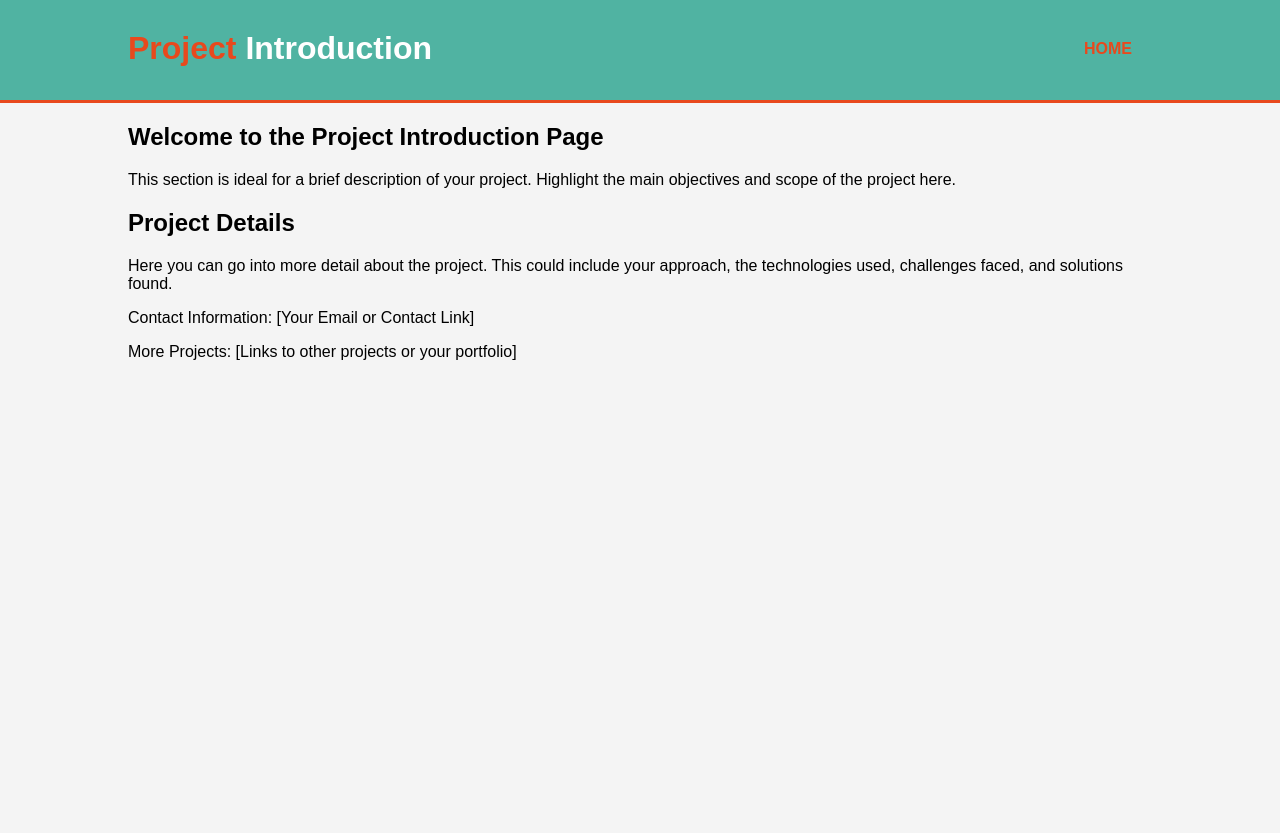
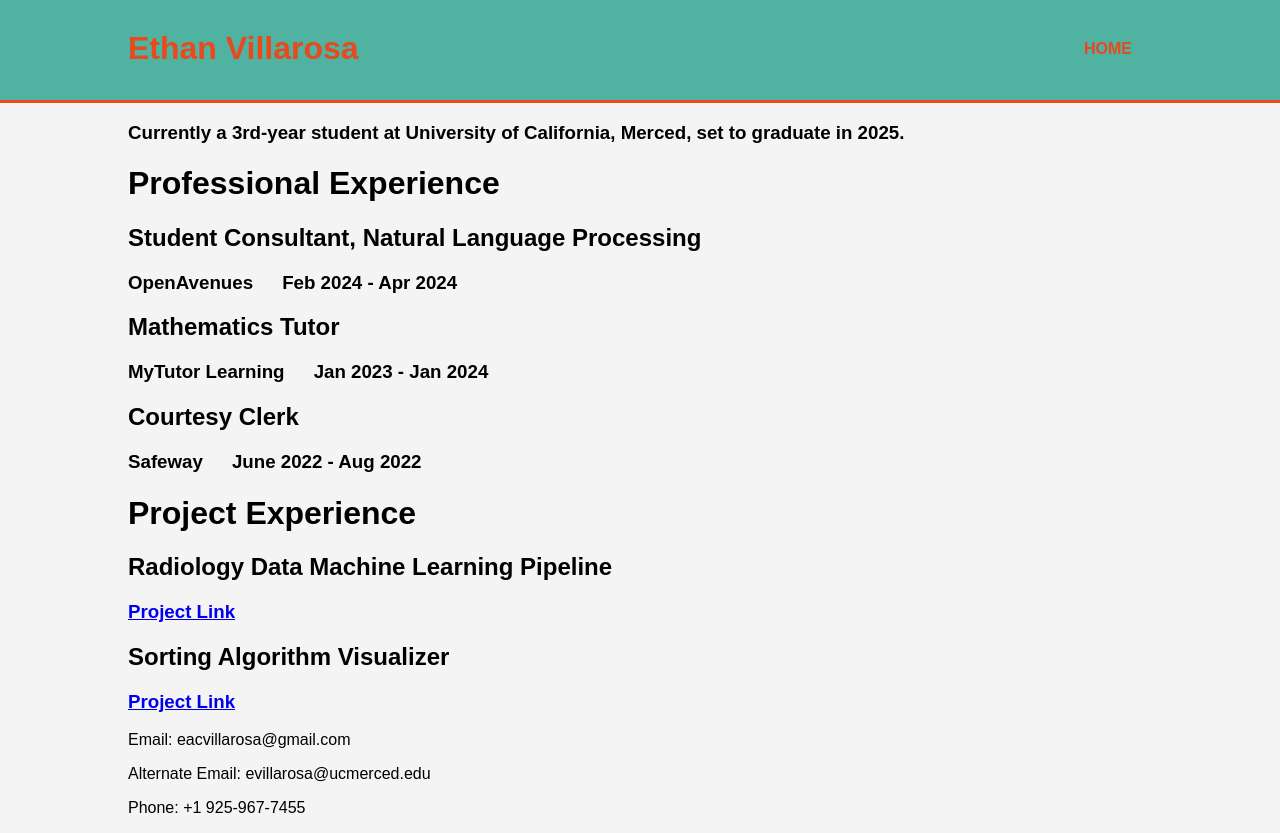
Before and after one commit to EthanV431/personalWebsite, a plain HTML site: page index.html in a window 1280 px wide. Before the commit the page ends 800 px from the top, so only its background shows below. Drawn offline with Linux system fonts and the light colour scheme.

Commit message:
content and styles

```diff
--- a/index.html
+++ b/index.html
@@ -1,68 +1,14 @@
 <!DOCTYPE html>
 <html>
 <head>
-    <title>Project Introduction</title>
-    <style>
-        body {
-            font-family: Arial, sans-serif;
-            margin: 0;
-            padding: 0;
-            background-color: #f4f4f4;
-        }
-        .container {
-            width: 80%;
-            margin: auto;
-            overflow: hidden;
-        }
-        header {
-            background: #50b3a2;
-            color: white;
-            padding-top: 30px;
-            min-height: 70px;
-            border-bottom: #e8491d 3px solid;
-        }
-        header a {
-            color: #ffffff;
-            text-decoration: none;
-            text-transform: uppercase;
-            font-size: 16px;
-        }
-        header ul {
-            padding: 0;
-            margin: 0;
-            list-style: none;
-            overflow: hidden;
-        }
-        header li {
-            float: left;
-            display: inline;
-            padding: 0 20px 0 20px;
-        }
-        header #branding {
-            float: left;
-        }
-        header #branding h1 {
-            margin: 0;
-        }
-        header nav {
-            float: right;
-            margin-top: 10px;
-        }
-        header .highlight, header .current a {
-            color: #e8491d;
-            font-weight: bold;
-        }
-        header a:hover {
-            color: #ffffff;
-            font-weight: bold;
-        }
-    </style>
+    <title>Personal Website</title>
+    <link rel="stylesheet" href="styles.css">
 </head>
 <body>
     <header>
         <div class="container">
             <div id="branding">
-                <h1><span class="highlight">Project</span> Introduction</h1>
+                <h1><span class="highlight">Ethan Villarosa</span></h1>
             </div>
             <nav>
                 <ul>
@@ -74,18 +20,28 @@
 
     <div class="container">
         <section id="showcase">
-            <h1>Welcome to the Project Introduction Page</h1>
-            <p>This section is ideal for a brief description of your project. Highlight the main objectives and scope of the project here.</p>
+            <h3>Currently a 3rd-year student at University of California, Merced, set to graduate in 2025. </h3>
         </section>
 
+        <h1>Professional Experience</h1>
         <section id="details">
-            <h2>Project Details</h2>
-            <p>Here you can go into more detail about the project. This could include your approach, the technologies used, challenges faced, and solutions found.</p>
+            <h2>Student Consultant, Natural Language Processing</h2><h3>OpenAvenues &emsp; Feb 2024 - Apr 2024</h3>
+            <h2>Mathematics Tutor</h2><h3>MyTutor Learning &emsp; Jan 2023 - Jan 2024</h3>
+            <h2>Courtesy Clerk</h2><h3>Safeway &emsp; June 2022 - Aug 2022</h3>
+        </section>
+
+        <h1>Project Experience</h1>
+        <section id="details">
+            <h2>Radiology Data Machine Learning Pipeline</h2>
+            <h3><a href="https://github.com/EthanV431/radAINLP">Project Link</a></h3>
+            <h2>Sorting Algorithm Visualizer</h2>
+            <h3><a href="https://github.com/EthanV431/sortingVis-Python">Project Link</a></h3>
         </section>
 
         <footer>
-            <p>Contact Information: [Your Email or Contact Link]</p>
-            <p>More Projects: [Links to other projects or your portfolio]</p>
+            <p>Email: eacvillarosa@gmail.com</p>
+            <p>Alternate Email: evillarosa@ucmerced.edu</p>
+            <p>Phone: +1 925-967-7455</p>
         </footer>
     </div>
 </body>
--- /dev/null
+++ b/styles.css
@@ -0,0 +1,53 @@
+body {
+    font-family: Arial, sans-serif;
+    margin: 0;
+    padding: 0;
+    background-color: #f4f4f4;
+}
+.container {
+    width: 80%;
+    margin: auto;
+    overflow: hidden;
+}
+header {
+    background: #50b3a2;
+    color: white;
+    padding-top: 30px;
+    min-height: 70px;
+    border-bottom: #e8491d 3px solid;
+}
+header a {
+    color: #ffffff;
+    text-decoration: none;
+    text-transform: uppercase;
+    font-size: 16px;
+}
+header ul {
+    padding: 0;
+    margin: 0;
+    list-style: none;
+    overflow: hidden;
+}
+header li {
+    float: left;
+    display: inline;
+    padding: 0 20px 0 20px;
+}
+header #branding {
+    float: left;
+}
+header #branding h1 {
+    margin: 0;
+}
+header nav {
+    float: right;
+    margin-top: 10px;
+}
+header .highlight, header .current a {
+    color: #e8491d;
+    font-weight: bold;
+}
+header a:hover {
+    color: #ffffff;
+    font-weight: bold;
+}
```
